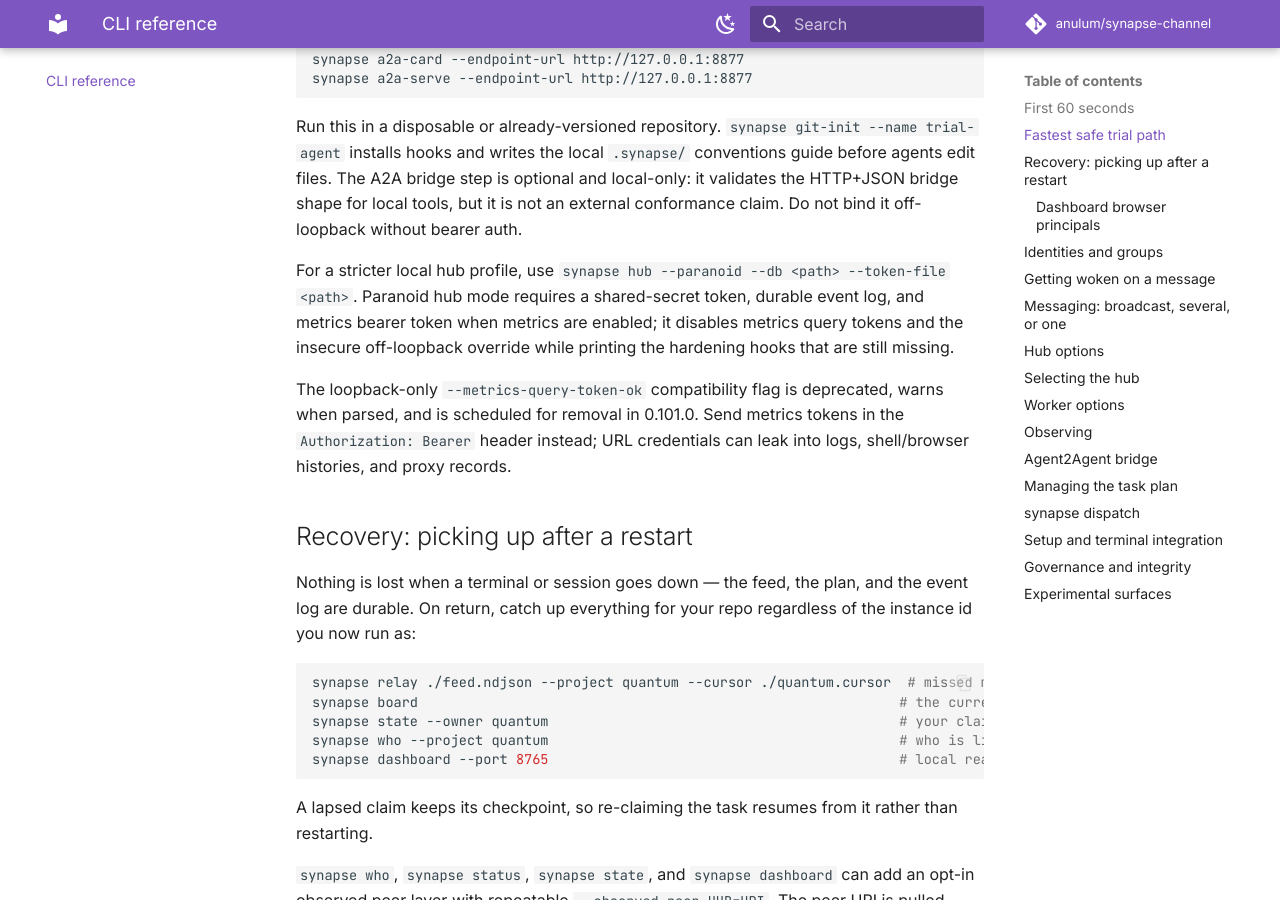
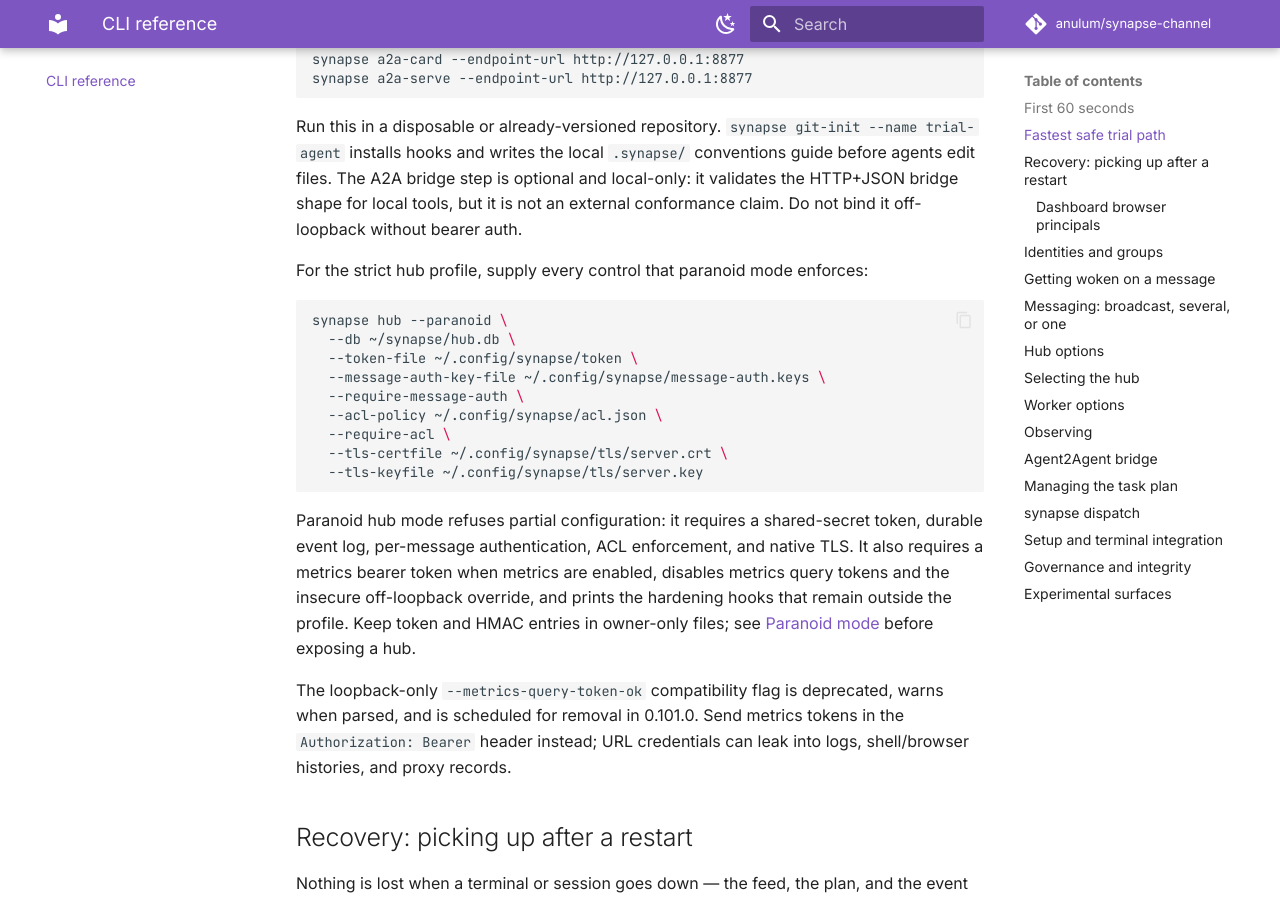
Before and after one commit to anulum/synapse-channel, an MkDocs documentation site: the page built from docs/cli.md, in a window 1280 px wide and 900 px high, scrolled down 8906 px. Built offline with MkDocs 1.6.1 and Material for MkDocs 9.7.7, drawn with Linux system fonts in a browser that asks for light colours; comment, search, counter and statistics services are not loaded.

Commit message:
docs(security): make paranoid examples runnable
Seat: 3411846

Authored by Anulum Fortis & Arcane Sapience (protoscience@anulum.li)

````diff
--- a/docs/cli.md
+++ b/docs/cli.md
@@ -238,11 +238,26 @@ guide before agents edit files. The A2A bridge step is optional and local-only:
 it validates the HTTP+JSON bridge shape for local tools, but it is not an
 external conformance claim. Do not bind it off-loopback without bearer auth.
 
-For a stricter local hub profile, use `synapse hub --paranoid --db <path>
---token-file <path>`. Paranoid hub mode requires a shared-secret token, durable
-event log, and metrics bearer token when metrics are enabled; it disables metrics
-query tokens and the insecure off-loopback override while printing the hardening
-hooks that are still missing.
+For the strict hub profile, supply every control that paranoid mode enforces:
+
+```bash
+synapse hub --paranoid \
+  --db ~/synapse/hub.db \
+  --token-file ~/.config/synapse/token \
+  --message-auth-key-file ~/.config/synapse/message-auth.keys \
+  --require-message-auth \
+  --acl-policy ~/.config/synapse/acl.json \
+  --require-acl \
+  --tls-certfile ~/.config/synapse/tls/server.crt \
+  --tls-keyfile ~/.config/synapse/tls/server.key
+```
+
+Paranoid hub mode refuses partial configuration: it requires a shared-secret
+token, durable event log, per-message authentication, ACL enforcement, and
+native TLS. It also requires a metrics bearer token when metrics are enabled,
+disables metrics query tokens and the insecure off-loopback override, and prints
+the hardening hooks that remain outside the profile. Keep token and HMAC entries
+in owner-only files; see [Paranoid mode](paranoid-mode.md) before exposing a hub.
 
 The loopback-only `--metrics-query-token-ok` compatibility flag is deprecated,
 warns when parsed, and is scheduled for removal in 0.101.0. Send metrics tokens
````
Also changed, not shown: docs/paranoid-mode.md (+18 -2 lines), docs/quickstart.md (+21 -0 lines), 1 other file.
